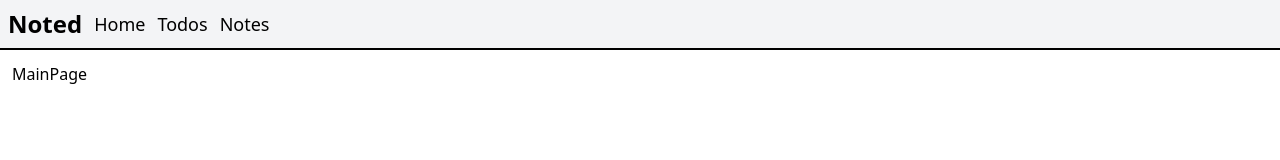
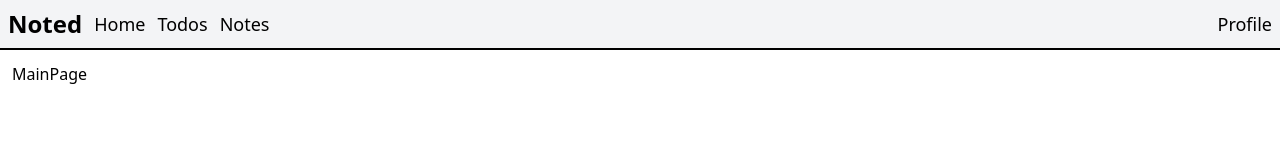
Before and after one commit to Nameless-Productions/noted, a Next.js app: page / in a window 1280 px wide. Shown: the top 160 px of the page. Built offline with nearby package versions, Linux system fonts and the light colour scheme.

Commit message:
add profile to navbar

```diff
--- a/app/Navbar.tsx
+++ b/app/Navbar.tsx
@@ -10,6 +10,18 @@ export default function Navbar() {
         {pages.map((page) => (
             <Link className='text-lg text-black hover:font-bold transition-all duration-200' href={page.href} key={page.href}>{page.title}</Link>
         ))}
+
+        <details className='relative ml-auto'>
+          <summary className='text-lg text-black hover:font-bold transition-all duration-200 cursor-pointer list-none [&::-webkit-details-marker]:hidden'>
+            Profile
+          </summary>
+
+          <div className='absolute right-0 mt-2 w-44 rounded-md border border-gray-300 bg-white shadow-md z-50'>
+            <Link href="/me" className='block px-4 py-2 hover:bg-gray-100'>My profile</Link>
+            <Link href="/settings" className='block px-4 py-2 hover:bg-gray-100'>Settings</Link>
+            <Link href="/logout" className='block px-4 py-2 hover:bg-gray-100'>Log out</Link>
+          </div>
+        </details>
     </nav>
   )
 }
```
